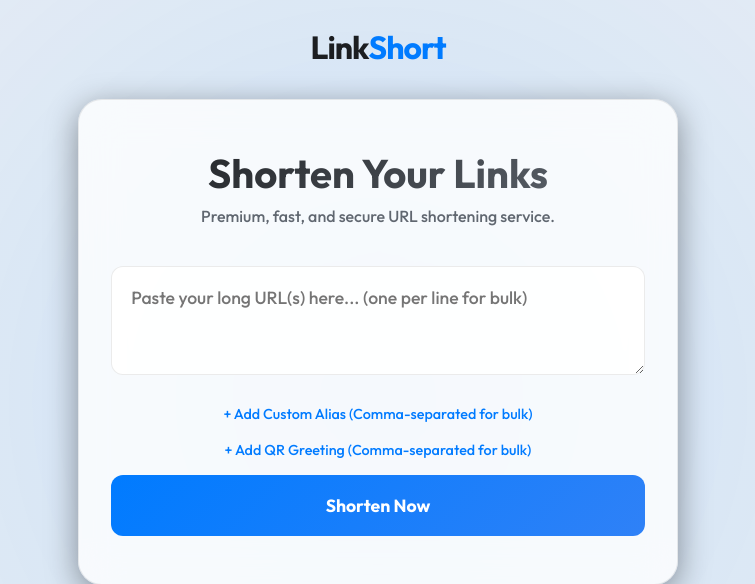
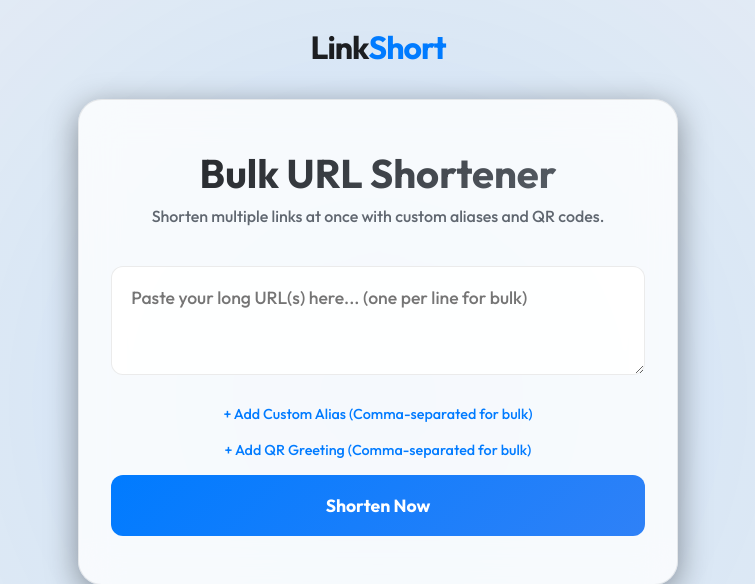
Before and after one commit to linkshortfree/linkshort, a Flask app: page / in a window 1280 px wide. Shown: the top 584 px of the page, without its empty margins (262-1017 px from the left). Run offline with Flask 3, Linux system fonts and the light colour scheme.

Commit message:
Optimize SEO for Bulk QR Code Generator focus

```diff
--- a/templates/index.html
+++ b/templates/index.html
@@ -4,13 +4,14 @@
 <head>
     <meta charset="UTF-8">
     <meta name="viewport" content="width=device-width, initial-scale=1.0">
-    <title>Free URL Shortener | LinkShort - Custom, Fast & Secure</title>
+    <title>Free Bulk URL Shortener & QR Code Generator | LinkShort</title>
     <meta name="description"
-        content="The best free URL shortener to create short links. Add custom aliases, track clicks, and shorten your long URLs efficiently. No sign-up required.">
+        content="The best free bulk URL shortener and QR code generator. Shorten multiple links at once, add custom aliases, and create branded QR codes with custom greetings/emojis.">
     <meta name="keywords"
-        content="url shortener, free link shortener, custom url, shorten link, bitly alternative, linkshort">
-    <meta property="og:title" content="LinkShort - Premium Free URL Shortener">
-    <meta property="og:description" content="Shorten your links instantly with custom aliases. Fast, secure, and free.">
+        content="bulk url shortener, bulk qr code generator, shorten multiple links, qr code for links, custom bulk url, branded qr codes, linkshort">
+    <meta property="og:title" content="LinkShort - Bulk URL Shortener & QR Code Generator">
+    <meta property="og:description"
+        content="Shorten dozens of links instantly and generate branded QR codes with custom greetings.">
     <meta property="og:type" content="website">
     <link rel="stylesheet" href="{{ url_for('static', filename='css/style.css') }}">
     <link rel="icon" type="image/png" href="{{ url_for('static', filename='favicon.png') }}">
@@ -29,8 +30,8 @@
 
             <main>
                 <div class="glass-card">
-                    <h1>Shorten Your Links</h1>
-                    <p class="subtitle">Premium, fast, and secure URL shortening service.</p>
+                    <h1>Bulk URL Shortener</h1>
+                    <p class="subtitle">Shorten multiple links at once with custom aliases and QR codes.</p>
 
                     <div class="input-group">
                         <textarea id="urlInput" placeholder="Paste your long URL(s) here... (one per line for bulk)"
```
Also changed, not shown: README.md.
